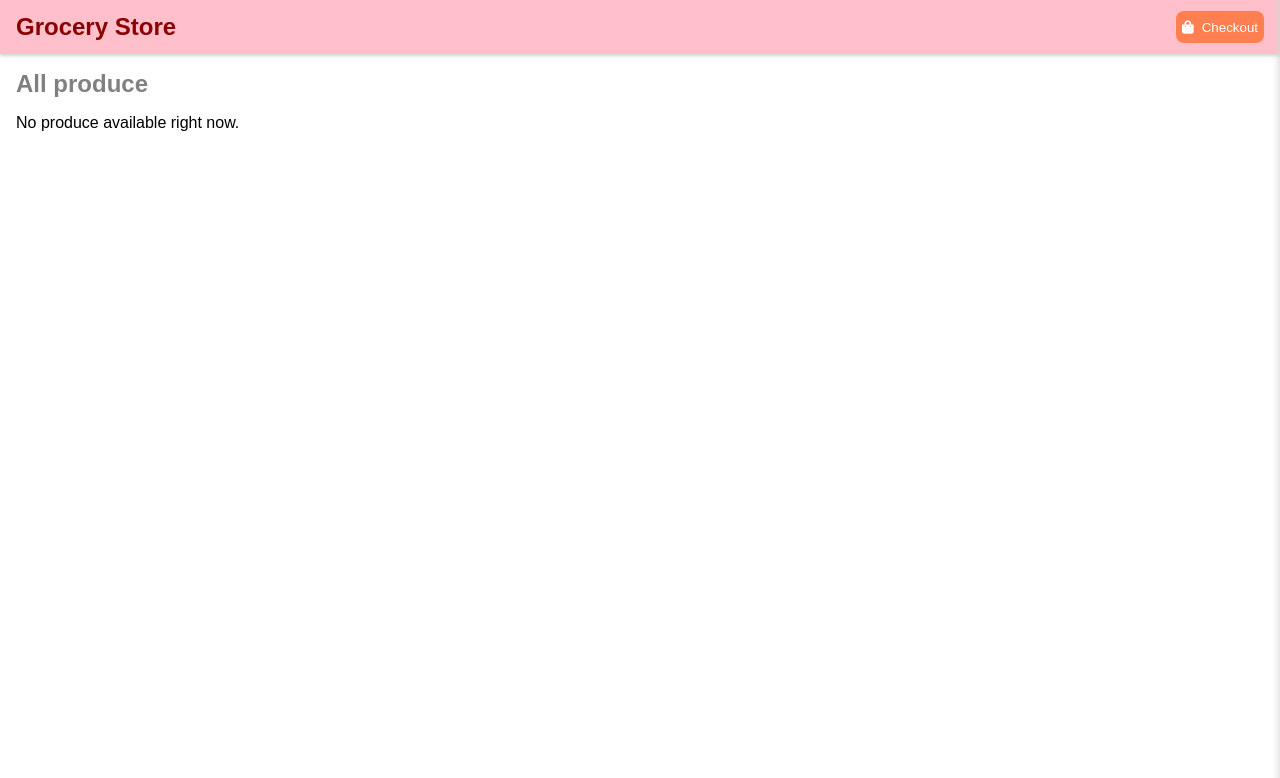
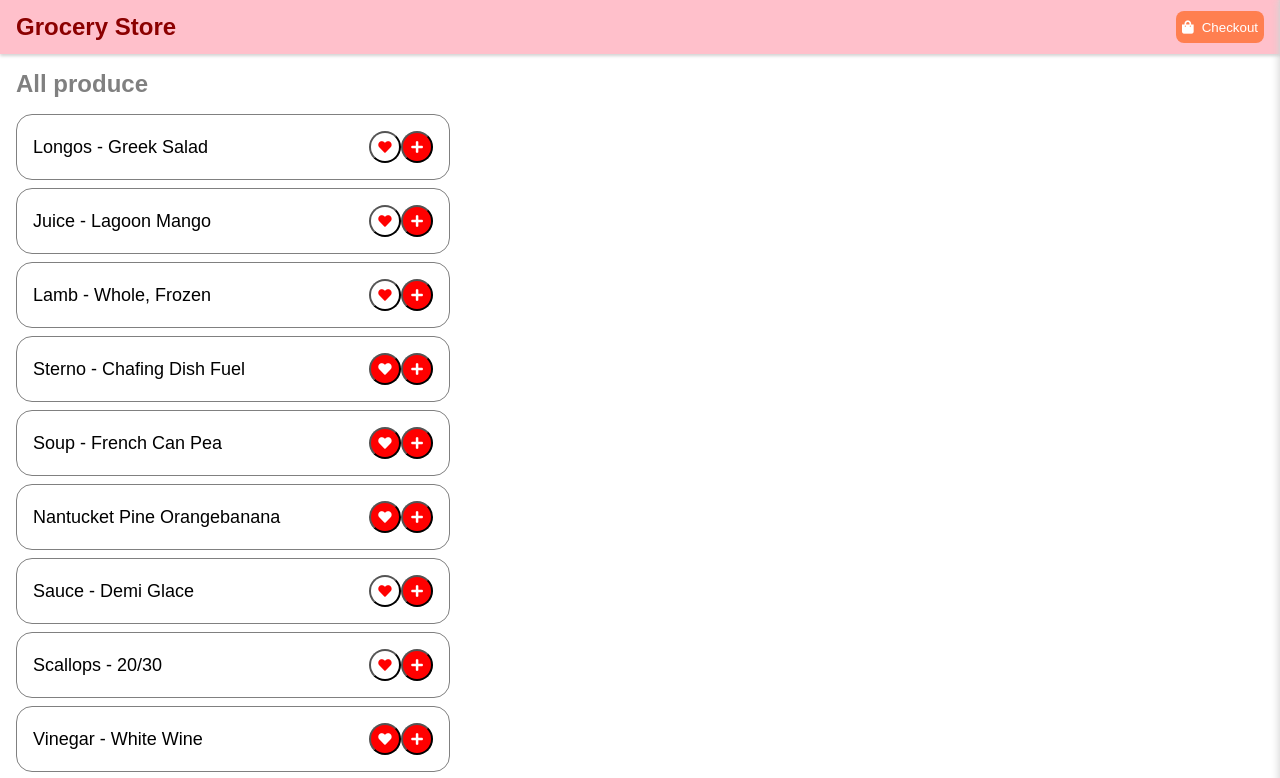
Before and after one commit to Eric-Mai-25/W11D3, a React (Create React App) app: page / in a window 1280 px wide. Shown: the top 778 px of the page. Built offline with nearby package versions, Linux system fonts and the light colour scheme.

Commit message:
Displaying produce list

```diff
--- a/src/components/ProduceList/ProduceList.js
+++ b/src/components/ProduceList/ProduceList.js
@@ -1,8 +1,9 @@
 import ProduceDetails from './ProduceDetails';
 import './ProduceList.css';
+import { useSelector } from 'react-redux';
 
 function ProduceList() {
-  const produce = {};
+  const produce = useSelector(state => state.produce);
 
   const produceArr = Object.values(produce);
 
```
